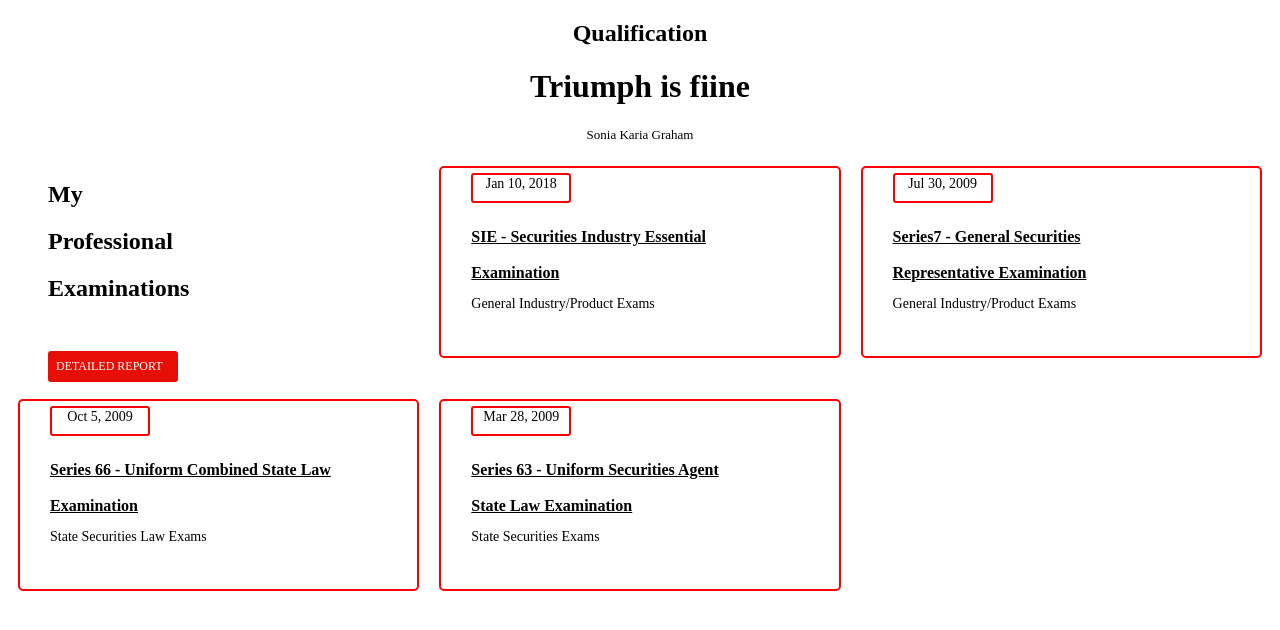
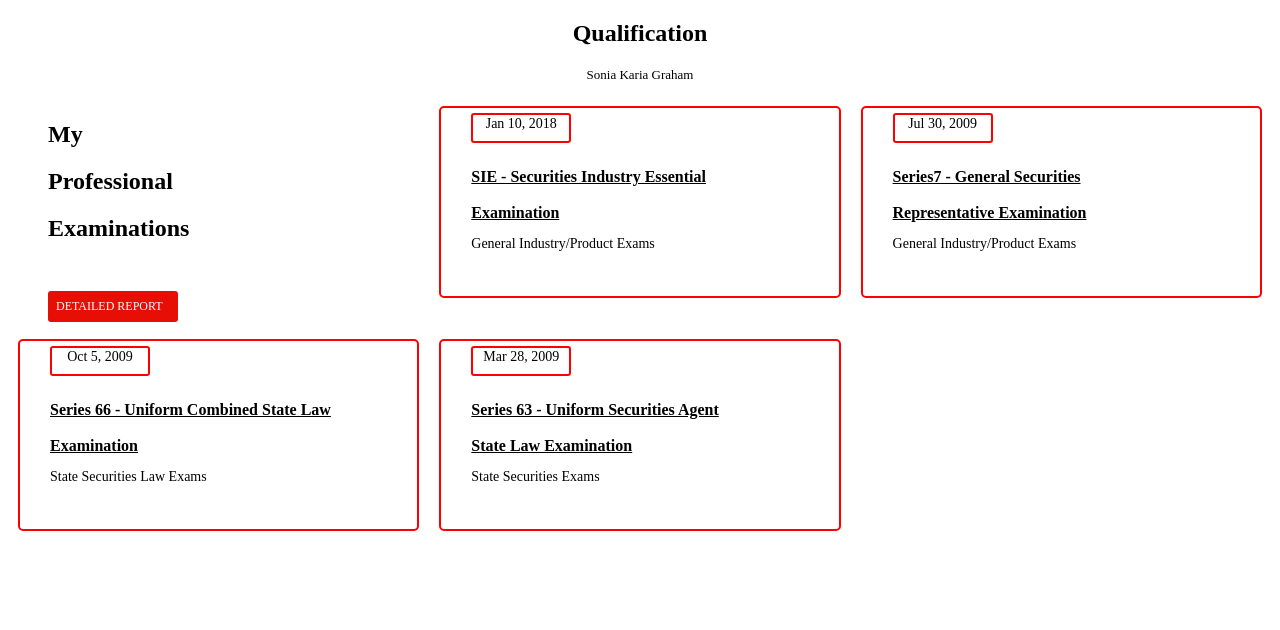
Before and after one commit to Triumph101-dev/designs, a plain HTML site: page index.html in a window 1280 px wide. Drawn offline with Linux system fonts and the light colour scheme.

Commit message:
Update index.html

```diff
--- a/index.html
+++ b/index.html
@@ -10,7 +10,6 @@
     <div class="main">
         <div class="first">
             <h2>Qualification</h2>
-            <h1>Triumph is fiine</h1>
         </div>
         <div class="second">
             <p class="p1">Sonia Karia Graham</p>
```
